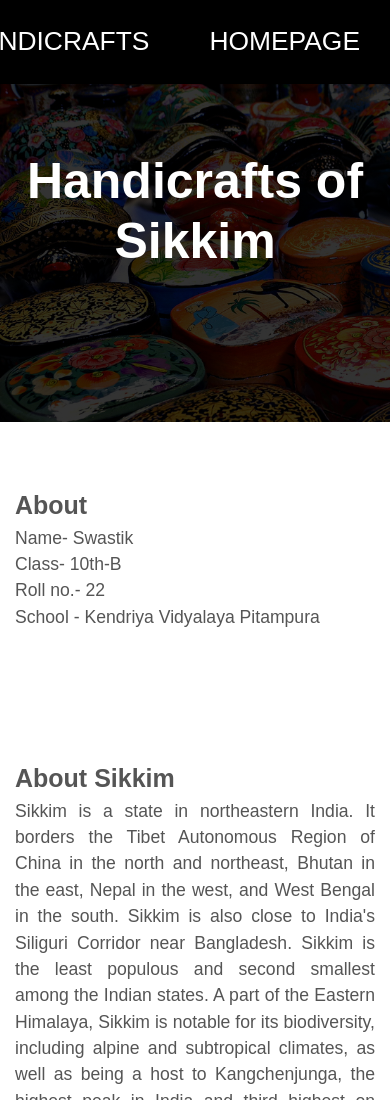
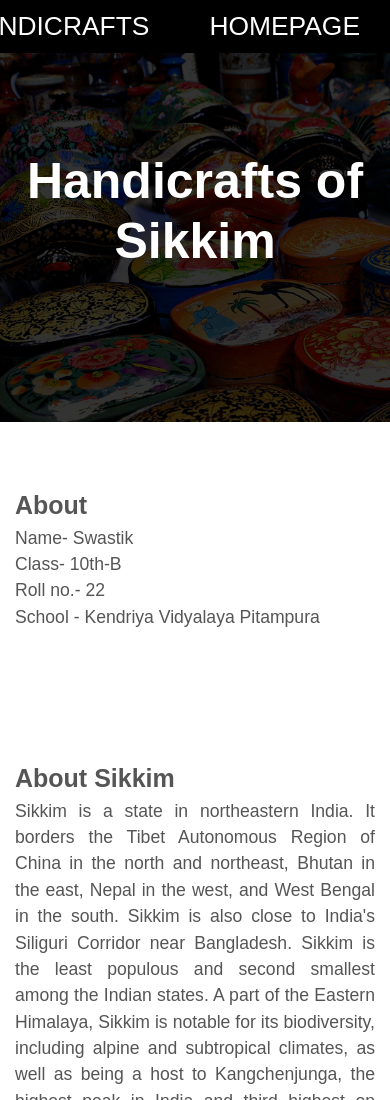
Before and after one commit to Swastik220705/Swastik220705.github.io, a plain HTML site: page main.html in a window 390 px wide. Shown: the top 1100 px of the page. Drawn offline with Linux system fonts and the light colour scheme.

Commit message:
Update main.css

```diff
--- a/main.css
+++ b/main.css
@@ -212,7 +212,7 @@ iframe{
         height: 50vh;
     }
      .navbar{
-        height: 10%;
+        height: 3em;
         width: 100%;
     }
     .navbar li a{
```
